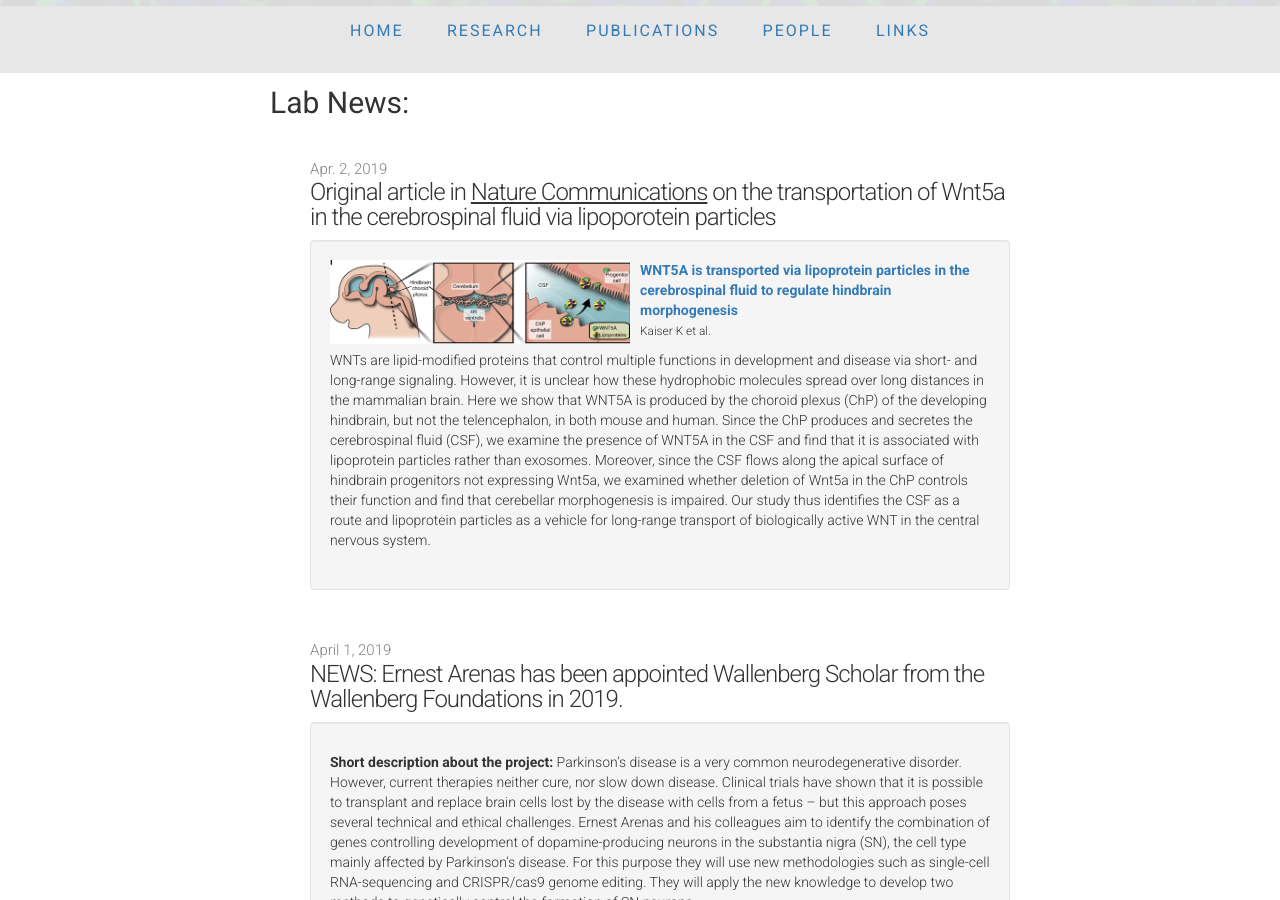
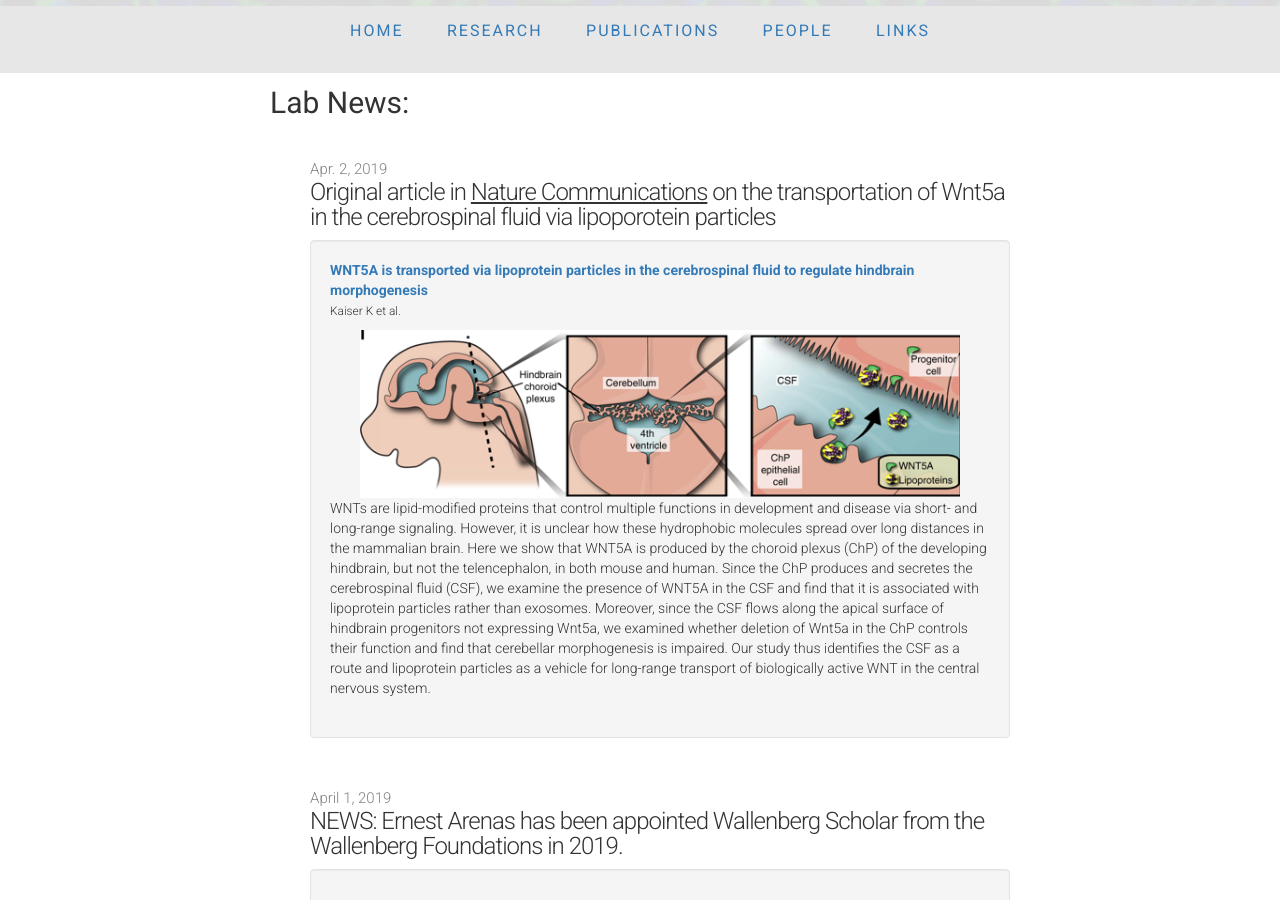
Before and after one commit to ArenasLab/arenaslab.github.io, a Jekyll site: the page index.html, which Jekyll copies as it is, in a window 1280 px wide and 900 px high, scrolled down 464 px. Built offline with Jekyll 4.4.1, drawn with Linux system fonts in a browser that asks for light colours; comment, search, counter and statistics services are not loaded.

Commit message:
Update index.html

```diff
--- a/index.html
+++ b/index.html
@@ -109,9 +109,12 @@
         <div class="well">
           <li class="media">
             <div class="media-body">
-              <img class="pull-left" style="margin-right:10px;" src="/img/csf.png" width="300px";>
+              <!--<img class="pull-left" style="margin-right:10px;" src="/img/csf.png" width="300px";> -->
                 <strong class="media-heading"><a href="https://www.nature.com/articles/s41467-019-09298-4">WNT5A is transported via lipoprotein particles in the cerebrospinal fluid to regulate hindbrain morphogenesis</a></strong>
                 <p><small>Kaiser K et al.</small></p>
+		<div id="featureimage">
+		  <img src="/img/csf.png"; align="middle"; width="600px";>
+		</div>
                 <p>WNTs are lipid-modified proteins that control multiple functions in development and disease via short- and long-range
 			signaling. However, it is unclear how these hydrophobic molecules spread over long distances in the mammalian brain.
 			Here we show that WNT5A is produced by the choroid plexus (ChP) of the developing hindbrain, but not the
```
